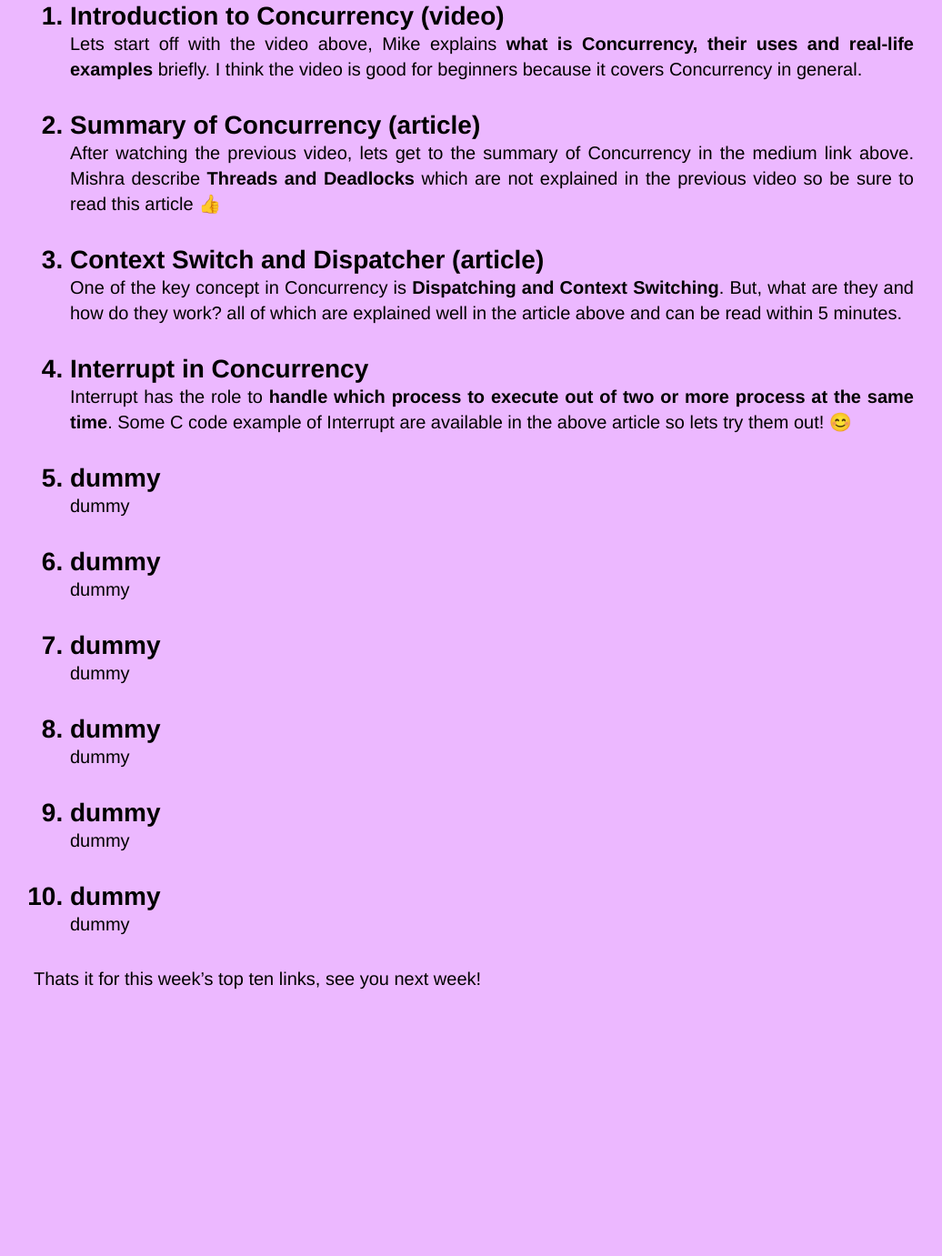
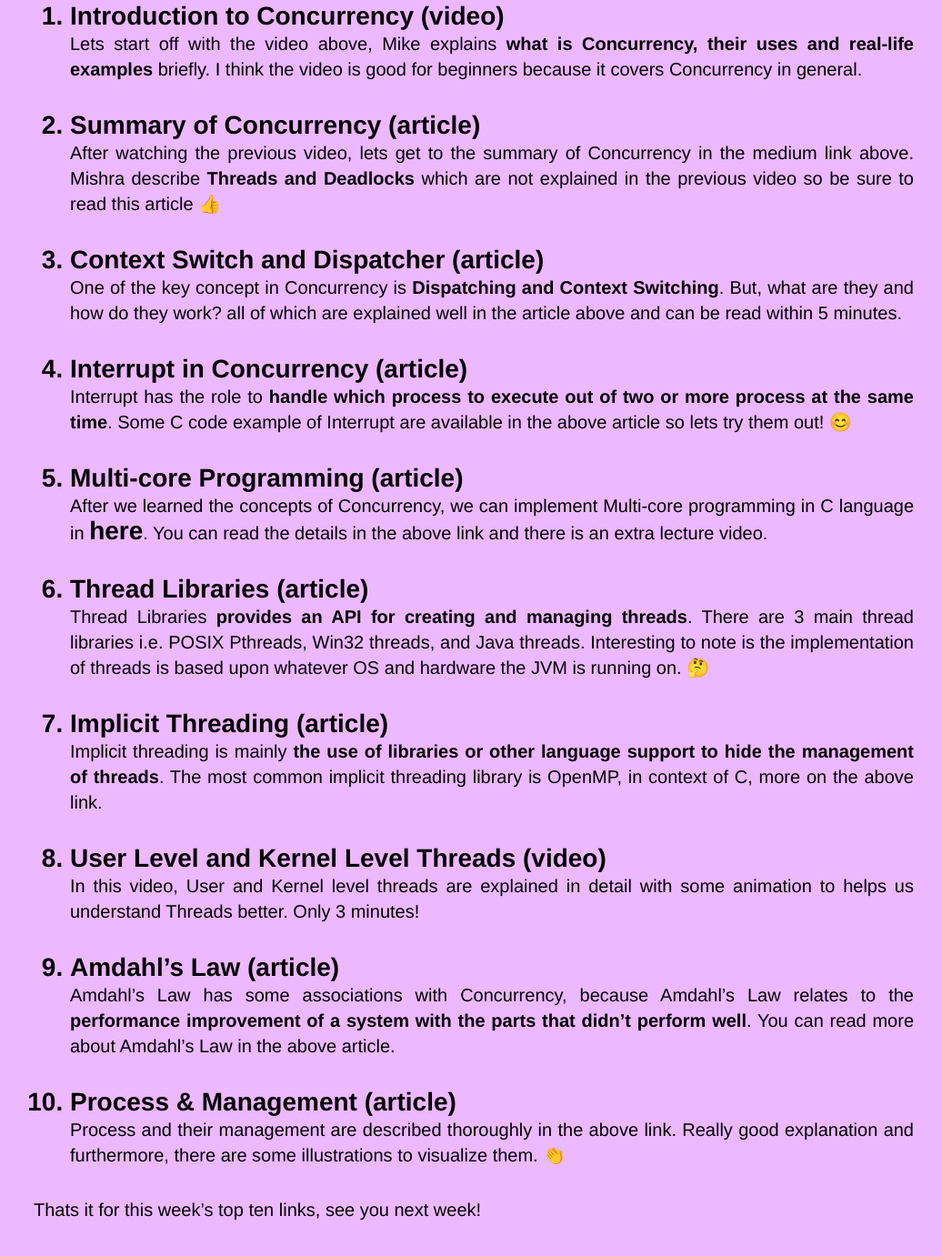
Before and after one commit to frsardhf/os211, a Jekyll site: the page built from w06.md, in a window 1280 px wide and 1400 px high, scrolled down 497 px. Shown: the top 1381 px of the window at 91% size, without its empty margins (119-1155 px from the left). Built offline with Jekyll 4.4.1, drawn with Linux system fonts in a browser that asks for light colours; our own code applies the rules of GitHub Pages for plain Markdown files; before the commit the page ends 1643 px from its top, so only the background shows below that.

Commit message:
OS211 frsardhf

```diff
--- a/w06.md
+++ b/w06.md
@@ -15,25 +15,25 @@ This week, we are learning Concurrency: Processes and Threads in Operating Syste
 3. [Context Switch and Dispatcher (article)](https://mycareerwise.com/content/context-switch-and-dispatcher/content/exam/nta-net/computer-science) <br>
    One of the key concept in Concurrency is **Dispatching and Context Switching**. But, what are they and how do they work? all of which are explained well in the article above and can be read within 5 minutes.
 
-4. [Interrupt in Concurrency](https://www.allaboutcircuits.com/technical-articles/introduction-to-concurrency-interrupts-microcontrollers-embedded-systems/) <br>
+4. [Interrupt in Concurrency (article)](https://www.allaboutcircuits.com/technical-articles/introduction-to-concurrency-interrupts-microcontrollers-embedded-systems/) <br>
    Interrupt has the role to **handle which process to execute out of two or more process at the same time**. Some C code example of Interrupt are available in the above article so lets try them out! 😊
 
-5. [dummy](https://www.youtube.com) <br>
-   dummy
+5. [Multi-core Programming (article)](https://vaibhaw-vipul.medium.com/multi-core-programming-809d1569d988) <br>
+   After we learned the concepts of Concurrency, we can implement Multi-core programming in C language in [here](https://www.embedded.com/getting-started-with-multicore-programming-part-1/). You can read the details in the above link and there is an extra lecture video.
 
-6. [dummy](https://www.youtube.com) <br>
-   dummy
+6. [Thread Libraries (article)](https://www.brainkart.com/article/Thread-Libraries_9837/) <br>
+   Thread Libraries **provides an API for creating and managing threads**. There are 3 main thread libraries i.e. POSIX Pthreads, Win32 threads, and Java threads. Interesting to note is the implementation of threads is based upon whatever OS and hardware the JVM is running on. 🤔
 
-7. [dummy](https://www.youtube.com) <br>
-   dummy
+7. [Implicit Threading (article)](tutorialspoint.com/implicit-threading-and-language-based-threads) <br>
+   Implicit threading is mainly **the use of libraries or other language support to hide the management of threads**. The most common implicit threading library is OpenMP, in context of C, more on the above link.
 
-8. [dummy](https://www.youtube.com/) <br>
-   dummy
+8. [User Level and Kernel Level Threads (video)](https://www.youtube.com/watch?v=JK6bC-uxpFU) <br>
+   In this video, User and Kernel level threads are explained in detail with some animation to helps us understand Threads better. Only 3 minutes!
 
-9. [dummy](https://www.youtube.com) <br>
-   dummy
+9. [Amdahl's Law (article)](https://study.com/academy/lesson/amdahl-s-law-definition-formula-examples.html) <br>
+   Amdahl's Law has some associations with Concurrency, because Amdahl's Law relates to the **performance improvement of a system with the parts that didn't perform well**. You can read more about Amdahl's Law in the above article.
 
-10. [dummy](https:/www.youtube.com) <br>
-    dummy
+10. [Process & Management (article)](https://applied-programming.github.io/Operating-Systems-Notes/2-Process-Management/) <br>
+    Process and their management are described thoroughly in the above link. Really good explanation and furthermore, there are some illustrations to visualize them. 👏
 
 Thats it for this week's top ten links, see you next week!
```
